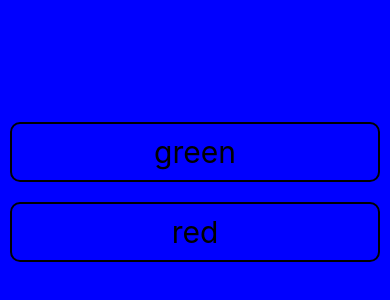
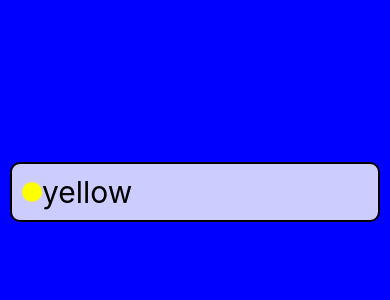
Before and after one commit to matthewsedlacek/React-Native-Color-Catalogue, a React Native app: screen / in a window 390 px wide. Shown: the part 230-530 px from the top of the page. Built offline with nearby package versions, Linux system fonts and the light colour scheme.

Commit message:
adds Touchable highlight to button - changes background and button highlights on click

```diff
--- a/App.js
+++ b/App.js
@@ -1,16 +1,20 @@
 import React, { useState } from "react";
-import { StyleSheet, View, Text } from "react-native";
+import { StyleSheet, View, Text, TouchableHighlight } from "react-native";
 
 export default function App() {
   const [backgroundColor, setBackgroundColor] = useState("blue");
   return (
     <View style={[styles.container, { backgroundColor }]}>
-      <Text style={styles.button} onPress={() => setBackgroundColor("green")}>
-        green
-      </Text>
-      <Text style={styles.button} onPress={() => setBackgroundColor("red")}>
-        red
-      </Text>
+      <TouchableHighlight
+        style={styles.button}
+        onPress={() => setBackgroundColor("yellow")}
+        underlayColor="orange"
+      >
+        <View style={styles.row}>
+          <View style={[styles.sample, { backgroundColor: "yellow" }]} />
+          <Text style={styles.buttonText}>yellow</Text>
+        </View>
+      </TouchableHighlight>
     </View>
   );
 }
@@ -23,12 +27,25 @@ const styles = StyleSheet.create({
     alignItems: "center",
   },
   button: {
-    fontSize: 30,
     margin: 10,
     padding: 10,
     borderWidth: 2,
     borderRadius: 10,
     alignSelf: "stretch",
+    backgroundColor: "rgba(255, 255, 255, .8)",
+  },
+  buttonText: {
+    fontSize: 30,
     textAlign: "center",
   },
+  row: {
+    flexDirection: "row",
+    alignItems: "center",
+  },
+  sample: {
+    height: 20,
+    width: 20,
+    borderRadius: 10,
+    backgroundColor: "white",
+  },
 });
```
